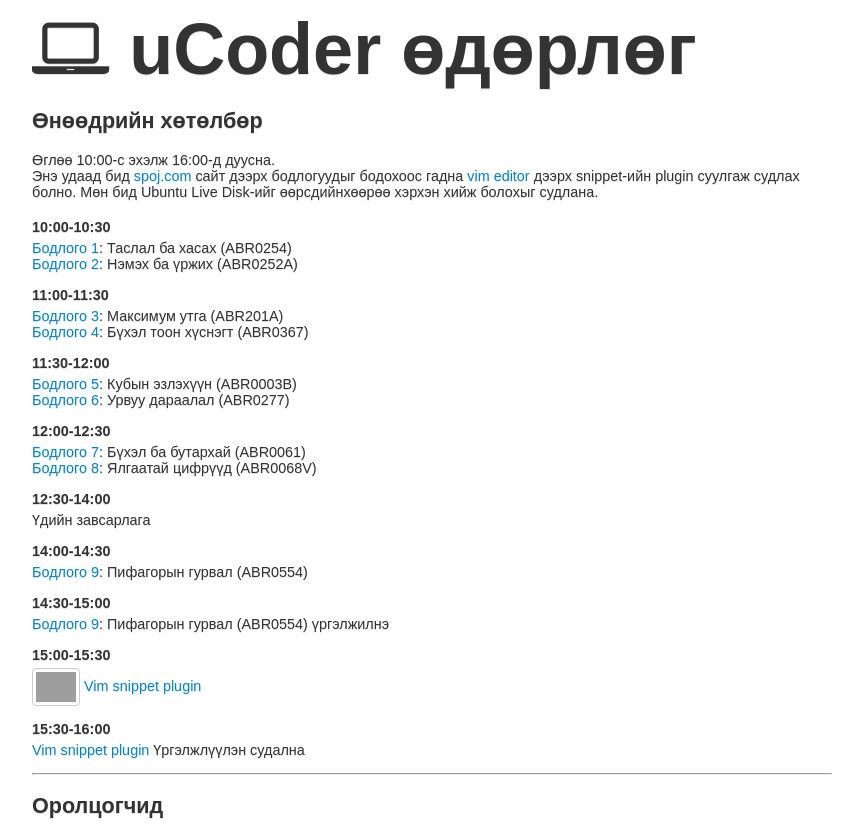
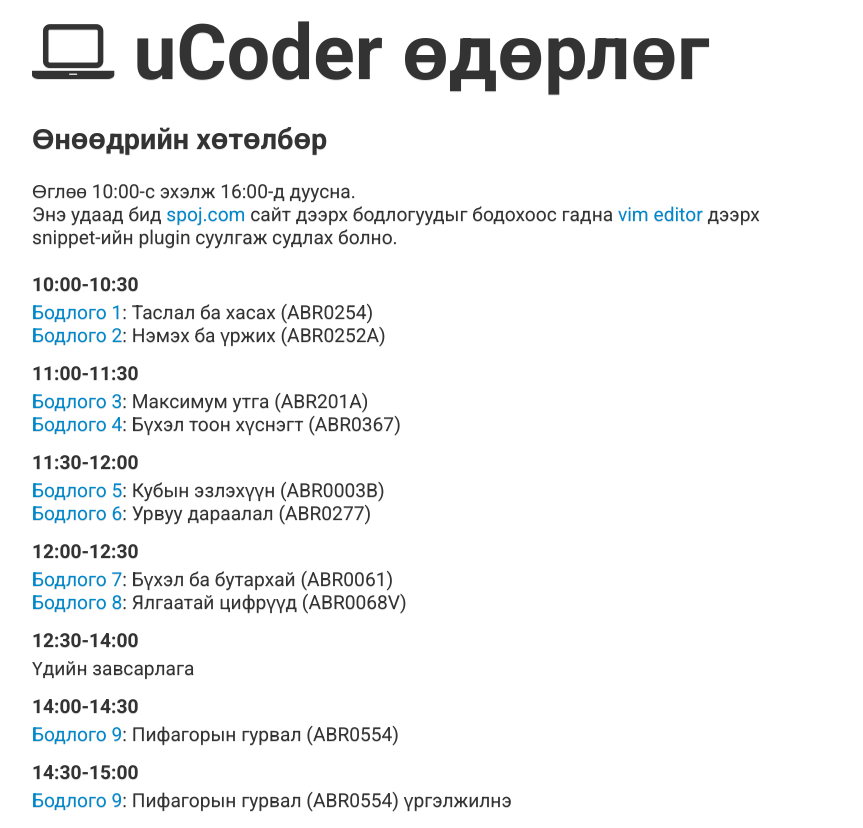
Before and after one commit to ariunbayar/ucoder, a PHP site: page /2013-06-22.php in a window 1280 px wide. Shown: the top 828 px of the page, without its empty margins (208-1071 px from the left). Run offline with PHP 8.4, Linux system fonts and the light colour scheme; grey boxes are pictures that could not be loaded.

Commit message:
Font size update

```diff
--- a/2013-06-22.php
+++ b/2013-06-22.php
@@ -6,7 +6,7 @@
 Өглөө 10:00-с эхэлж 16:00-д дуусна.<br/>
 Энэ удаад бид <a href="http://www.spoj.com/ABRAMOV/problems/main/" target="_blank">spoj.com</a>
 сайт дээрх бодлогуудыг бодохоос гадна <a href="http://www.vim.org/">vim editor</a> дээрх
-snippet-ийн plugin суулгаж судлах болно. Мөн бид Ubuntu Live Disk-ийг өөрсдийнхөөрөө хэрхэн хийж болохыг судлана.
+snippet-ийн plugin суулгаж судлах болно.
 
 <dl>
     <dt>10:00-10:30</dt>
--- a/base.php
+++ b/base.php
@@ -4,6 +4,7 @@
 <meta http-equiv="Content-Type" content="text/html; charset=utf-8" />
 <title>uCoder өдөрлөг</title>
 <link rel="shortcut icon" href="static/logo.jpg">
+<link href='http://fonts.googleapis.com/css?family=Roboto:400,900italic,700italic,900,700,500italic,500,400italic,300italic,300,100italic,100&subset=latin,cyrillic,latin-ext,vietnamese,greek,greek-ext,cyrillic-ext' rel='stylesheet' type='text/css'>
 <link rel="stylesheet" href="static/main.css" type="text/css"/>
 <link rel="stylesheet" href="static/font-awesome/css/font-awesome.min.css">
 <!--[if IE 7]>
--- a/static/main.css
+++ b/static/main.css
@@ -1,8 +1,8 @@
 body{
-    font-family: Arial;
+    font-family: 'Roboto', Arial, sans-serif;
     text-shadow: 0px 1px 0px #dfdfdf;
     color: #333333;
-    font-size: 0.9em;
+    font-size: 1.2em;
 }
 
 a {
@@ -30,7 +30,7 @@ img{
     margin-top: 80px;
 }
 
-.logo{ font-size: 5em; font-weight: bold; }
+.logo{ font-size: 4em; font-weight: bold; }
 
 dl dt{ font-weight: bold; padding: 5px 0; }
 dl dd{ margin: 0 0 10px 0; }
```
